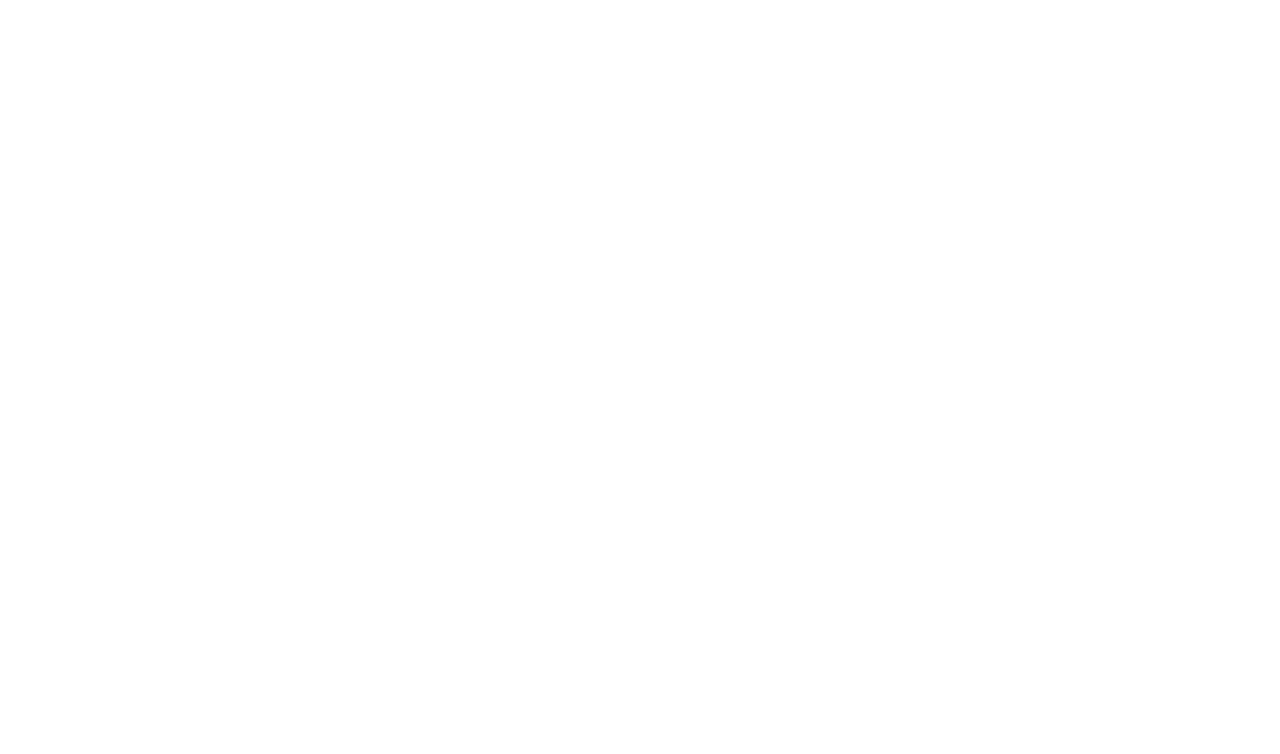
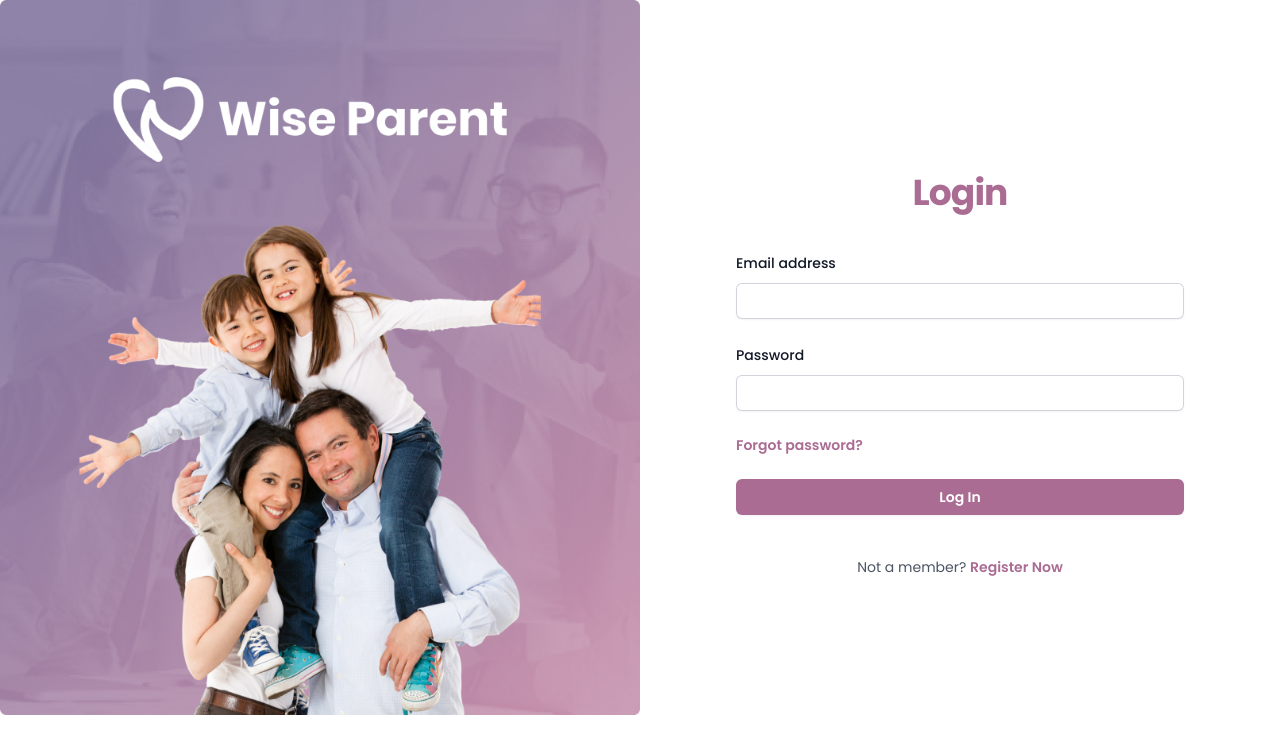
Before and after one commit to hoshiirui/wise-parent-fe, a React (Vite) app: page /login in a window 1280 px wide. Before the commit this address had no page. Shown: the top 754 px of the page. Built offline with nearby package versions, Linux system fonts and the light colour scheme.

Commit message:
successfully making a login form and a working mock login

```diff
--- a/src/components/Hero/HeroDefault.tsx
+++ b/src/components/Hero/HeroDefault.tsx
@@ -13,7 +13,7 @@
         />
         <div className="absolute top-0 left-0 w-full h-full bg-cover bg-center flex items-center justify-center">
           <div className="container">
-            <div className="flex flex-col gap-2 text-left">
+            <div className="flex flex-col gap-2 text-left mx-auto max-w-7xl px-6 lg:px-8">
               <p className="text-4xl font-bold leading-[150%] text-white">
                 Find happiness in wise <br /> parenting.
               </p>
--- a/src/components/Navbar/Navbar.tsx
+++ b/src/components/Navbar/Navbar.tsx
@@ -1,6 +1,7 @@
 import { useState } from "react";
 import { Dialog } from "@headlessui/react";
 import { Bars3Icon, XMarkIcon } from "@heroicons/react/24/outline";
+import NavbarProfile from "./NavbarProfile";
 
 interface NavbarProps {
   theme: "dark" | "light";
@@ -26,7 +27,13 @@
       selected: selected === "about" ? true : false,
     },
   ];
+
   const [mobileMenuOpen, setMobileMenuOpen] = useState(false);
+  const [profileOpen, setProfileOpen] = useState(false);
+
+  const toggleDropdown = () => {
+    setProfileOpen(!profileOpen);
+  };
 
   const themeClasses = theme === "dark" ? "text-white" : "text-gray-900";
   const underlineClasses =
@@ -38,7 +45,7 @@
 
   return (
     <div className={`bg-${theme === "dark" ? "gray-900" : "white"}`}>
-      <header className="absolute px-[16px] lg:px-[20px] inset-x-0 top-0 z-50">
+      <header className="absolute px-[16px] lg:px-[20px] inset-x-0 top-0 z-50 mx-auto max-w-7xl">
         <nav
           className={`flex items-center justify-between py-6 px-2 lg:px-8 ${themeClasses}`}
           aria-label="Global"
@@ -79,12 +86,21 @@
           </div>
           {/* Login Button */}
           <div className="hidden lg:flex lg:flex-1 lg:justify-end">
+            {localStorage.getItem("user") !== null ? (
+              <NavbarProfile
+                isOpen={profileOpen}
+                toggleDropdown={toggleDropdown}
+                user={localStorage.getItem("user")}
+                theme={theme}
+              />
+            ) : (
               <a
-              href="#"
-              className={`text-sm font-semibold leading-6 ${themeClasses}`}
+                href="/login"
+                className={`-mx-3 block rounded-lg px-3 py-2.5 text-base font-semibold leading-7 ${themeClasses}`}
               >
-              Log in <span aria-hidden="true">&rarr;</span>
+                Log in
               </a>
+            )}
           </div>
         </nav>
         {/* Mobile Menu Dialog */}
@@ -130,12 +146,21 @@
                 </div>
                 {/* Login Button */}
                 <div className="py-6">
+                  {localStorage.getItem("user") !== null ? (
+                    <NavbarProfile
+                      isOpen={profileOpen}
+                      toggleDropdown={toggleDropdown}
+                      user={localStorage.getItem("user")}
+                      theme={theme}
+                    />
+                  ) : (
                     <a
-                    href="#"
+                      href="/login"
                       className={`-mx-3 block rounded-lg px-3 py-2.5 text-base font-semibold leading-7 ${themeClasses}`}
                     >
                       Log in
                     </a>
+                  )}
                 </div>
               </div>
             </div>
--- /dev/null
+++ b/src/components/Navbar/NavbarProfile.tsx
@@ -0,0 +1,86 @@
+import { useNavigate } from "react-router-dom";
+
+interface NavbarProfileProps {
+  isOpen: boolean;
+  toggleDropdown: any;
+  user: any;
+  theme: "light" | "dark";
+}
+
+const navItem = [
+  {
+    navName: "Profile",
+    navHref: "/profile",
+  },
+  {
+    navName: "My Courses",
+    navHref: "/courses",
+  },
+];
+
+export default function NavbarProfile({
+  isOpen,
+  toggleDropdown,
+  user,
+  theme,
+}: NavbarProfileProps) {
+  const userData = JSON.parse(user);
+  const textName = theme === "dark" ? "text-white" : "text-gray-900";
+  const dropdownText = theme === "dark" ? "text-gray-900" : "text-white";
+  const dropdownBackground = theme === "dark" ? "bg-white" : "bg-gray-700";
+  const dropdownDivide =
+    theme === "dark" ? "divide-gray-100" : "divide-gray-600";
+
+  const navigate = useNavigate();
+
+  const handleLogOut = () => {
+    localStorage.removeItem("user");
+
+    navigate("/login");
+  };
+
+  return (
+    <div className="relative">
+      <div className="flex">
+        <img
+          id="avatarButton"
+          onClick={toggleDropdown}
+          className="w-10 h-10 rounded-full cursor-pointer"
+          src="/img/sampul.jpg"
+          alt="User dropdown"
+        />
+        <div className={`px-4 text-sm ${textName}`}>
+          <div>{userData.name}</div>
+          <div className="truncate text-xs font-medium">{userData.email}</div>
+        </div>
+      </div>
+
+      {/* Dropdown menu */}
+      {isOpen && (
+        <div
+          id="userDropdown"
+          className={`z-10 absolute top-full left-0 mt-2 ${dropdownBackground} divide-y ${dropdownDivide} rounded-lg shadow w-44  `}
+        >
+          <ul className="py-2 text-sm" aria-labelledby="avatarButton">
+            {navItem.map((item, index) => (
+              <li key={index}>
+                <a
+                  href={item.navHref}
+                  className={`block px-4 py-2 ${dropdownText}`}
+                >
+                  {item.navName}
+                </a>
+              </li>
+            ))}
+            <li
+              className={`block px-4 py-2 ${dropdownText} font-bold text-red-400`}
+              onClick={handleLogOut}
+            >
+              Log Out
+            </li>
+          </ul>
+        </div>
+      )}
+    </div>
+  );
+}
--- a/src/main.tsx
+++ b/src/main.tsx
@@ -4,6 +4,7 @@
 import "./index.css";
 import { BrowserRouter, Route, Routes } from "react-router-dom";
 import ParentingGuide from "./pages/ParentingGuide.tsx";
+import Login from "./pages/Login.tsx";
 
 ReactDOM.createRoot(document.getElementById("root")!).render(
   <React.StrictMode>
@@ -11,6 +12,7 @@
       <Routes>
         <Route path="/" element={<App />} />
         <Route path="/parenting" element={<ParentingGuide />} />
+        <Route path="/login" element={<Login />} />
       </Routes>
     </BrowserRouter>
   </React.StrictMode>
--- /dev/null
+++ b/src/pages/Login.tsx
@@ -0,0 +1,112 @@
+import { useState } from "react";
+import { useNavigate } from "react-router-dom";
+
+export default function Login() {
+  const [email, setEmail] = useState("");
+  const [password, setPassword] = useState("");
+  const navigate = useNavigate();
+
+  const handleSubmit = (e: any) => {
+    e.preventDefault();
+
+    // Save user details to localStorage
+    localStorage.setItem(
+      "user",
+      JSON.stringify({ name: "Miori Celesta", email: "miori@gmail.com" })
+    );
+
+    // Redirect user to "/"
+    navigate("/");
+  };
+  return (
+    <>
+      <div className="grid lg:grid-cols-12 min-h-full">
+        <div className="col-span-6">
+          <img src="/img/login.jpg" alt="Login" />
+        </div>
+        <div className="flex flex-1 flex-col justify-center col-span-6 px-6 lg:px-8 py-12">
+          <div className="sm:mx-auto sm:w-full sm:max-w-sm">
+            <h2 className="mt-10 text-center text-4xl font-bold leading-9 tracking-tight text-primary600">
+              Login
+            </h2>
+          </div>
+
+          <div className="mt-10 sm:mx-auto sm:w-full max-w-sm lg:max-w-md">
+            <form className="space-y-6" onSubmit={handleSubmit}>
+              <div>
+                <label
+                  htmlFor="email"
+                  className="block text-sm font-medium leading-6 text-gray-900"
+                >
+                  Email address
+                </label>
+                <div className="mt-2">
+                  <input
+                    id="email"
+                    name="email"
+                    type="email"
+                    autoComplete="email"
+                    required
+                    value={email}
+                    onChange={(e) => setEmail(e.target.value)}
+                    className="block w-full rounded-md border-0 py-1.5 text-gray-900 shadow-sm ring-1 ring-inset ring-gray-300 placeholder:text-gray-400 focus:ring-2 focus:ring-inset focus:ring-primary700 sm:text-sm sm:leading-6 px-4"
+                  />
+                </div>
+              </div>
+
+              <div>
+                <div className="flex items-center justify-between">
+                  <label
+                    htmlFor="password"
+                    className="block text-sm font-medium leading-6 text-gray-900"
+                  >
+                    Password
+                  </label>
+                </div>
+                <div className="mt-2">
+                  <input
+                    id="password"
+                    name="password"
+                    type="password"
+                    autoComplete="current-password"
+                    required
+                    value={password}
+                    onChange={(e) => setPassword(e.target.value)}
+                    className="block w-full rounded-md border-0 py-1.5 px-4 text-gray-900 shadow-sm ring-1 ring-inset ring-gray-300 placeholder:text-gray-400 focus:ring-2 focus:ring-inset focus:ring-primary700 sm:text-sm sm:leading-6"
+                  />
+                </div>
+              </div>
+              <div className="text-sm">
+                <a
+                  href="#"
+                  className="font-semibold text-primary600 hover:text-primary700"
+                >
+                  Forgot password?
+                </a>
+              </div>
+
+              <div>
+                <button
+                  type="submit"
+                  className="flex w-full justify-center rounded-md bg-primary600 px-3 py-1.5 text-sm font-semibold leading-6 text-white shadow-sm hover:bg-primary700 focus-visible:outline focus-visible:outline-2 focus-visible:outline-offset-2 focus-visible:outline-primary700"
+                >
+                  Log In
+                </button>
+              </div>
+            </form>
+
+            <p className="mt-10 text-center text-sm text-gray-600">
+              Not a member?{" "}
+              <a
+                href="#"
+                className="font-semibold leading-6 text-primary600 hover:text-primary700"
+              >
+                Register Now
+              </a>
+            </p>
+          </div>
+        </div>
+      </div>
+    </>
+  );
+}
```
Also changed, not shown: public/img/login.jpg (added), public/img/sampul.jpg (added). Lines whose indentation alone changed are shown as unchanged.
